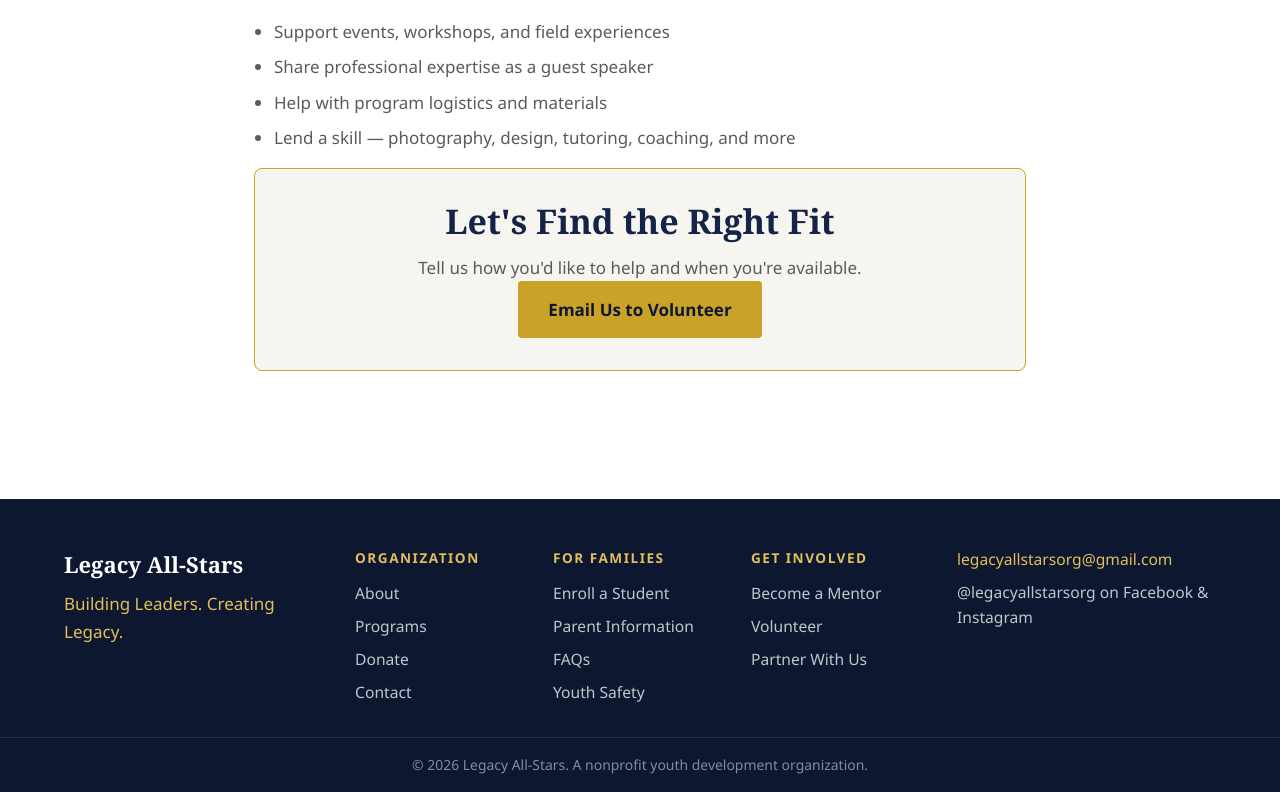
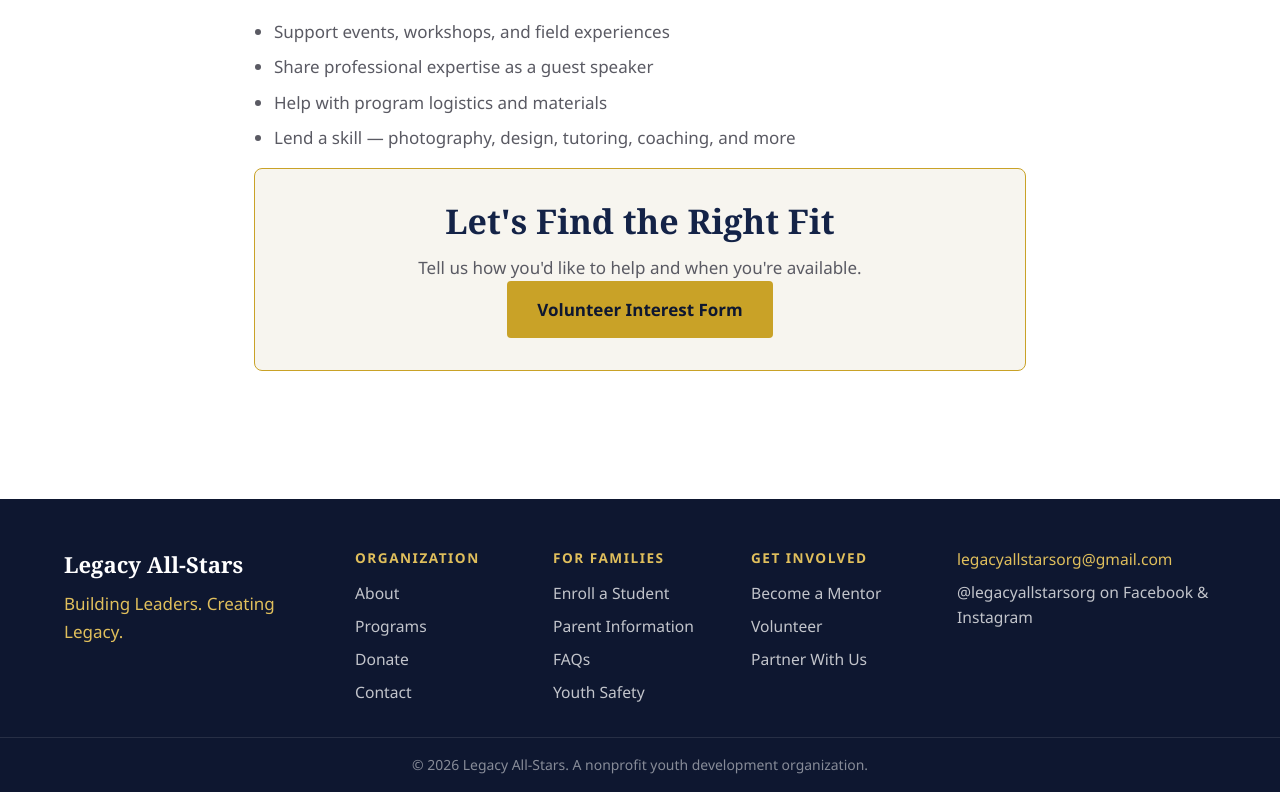
Before and after one commit to superflyguy81/Legacy-Allstar, a React (Vite) app: page /get-involved/volunteer in a window 1280 px wide. Shown: the part 670-1462 px from the top of the page. Built offline with nearby package versions, Linux system fonts and the light colour scheme.

Commit message:
Update volunteer contact method to use form (#4)
Replaced email link with a volunteer interest form link.

```diff
--- a/src/pages/Volunteer.tsx
+++ b/src/pages/Volunteer.tsx
@@ -1,6 +1,6 @@
 import PageHero from '../components/PageHero'
 import programsHero from '../assets/stock/programs-hero.jpg'
-import { VOLUNTEER_MAILTO } from '../data/content'
+import { VOLUNTEER_FORM_URL } from '../data/content'
 
 function Volunteer() {
   return (
@@ -29,7 +29,14 @@ function Volunteer() {
         <div className="notice-card">
           <h2>Let's Find the Right Fit</h2>
           <p>Tell us how you'd like to help and when you're available.</p>
-          <a href={VOLUNTEER_MAILTO} className="btn btn-primary">Email Us to Volunteer</a>
+          <a
+            href={VOLUNTEER_FORM_URL}
+            className="btn btn-primary"
+            target="_blank"
+            rel="noopener noreferrer"
+          >
+            Volunteer Interest Form
+          </a>
         </div>
       </section>
     </>
```
